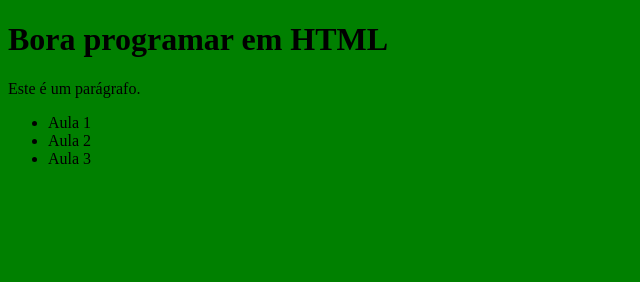
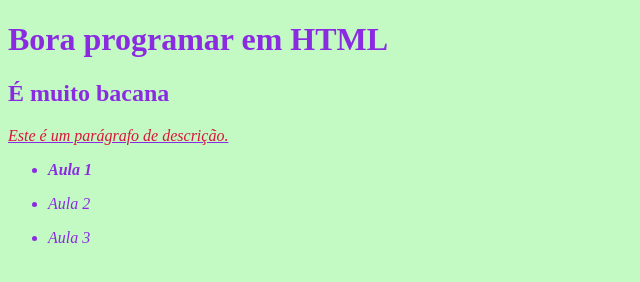
Before and after one commit to fmarquesfilho/web1, a plain HTML site: page 04-external-css/index.html in a window 1280 px wide. Shown: the whole page, without its empty margins (0-640 px from the left). Drawn offline with Linux system fonts and the light colour scheme.

Commit message:
atualizacao

```diff
--- a/04-external-css/index.html
+++ b/04-external-css/index.html
@@ -10,18 +10,23 @@
         />
     </head>
 
-    <body>
+    <body id="corpo">
         <h1>Bora programar em HTML</h1>
-        <p>Este é um parágrafo.</p>
-        <ul>
+        <h2>É muito bacana</h2>
+        <div>
+            <strong>
+                <p>Este é um parágrafo de descrição.</p>
+            </strong>
+        </div>
+        <ul class="centralizado">
             <li>
-                Aula 1
+                <p negrito>Aula 1</p>
             </li>
             <li>
-                Aula 2
+                <p negrito="desligado">Aula 2</p>
             </li>
             <li>
-                Aula 3
+                <p>Aula 3</p>
             </li>
         </ul>
     </body>
--- a/04-external-css/style.css
+++ b/04-external-css/style.css
@@ -1,3 +1,47 @@
 html {
-    background: green;
+    background: rgb(195, 250, 195);
 }
+
+h1 h2 {
+    color: darkorange;
+}
+
+div > * {
+    padding: 0px;
+    color:crimson;
+}
+
+div {
+    text-decoration: underline;
+}
+
+#descricao {
+    font-family: monospace;
+    color:brown
+}
+
+.paragrafo {
+    color:darkgreen
+}
+
+p {
+    font-weight: 400;
+    font-style: italic;
+    text-align: left;
+}
+
+p[negrito] {
+    font-weight: 700;
+}
+
+p[negrito="desligado"] {
+    font-weight: 100;
+}
+
+#corpo {
+    color: blueviolet;
+}
+
+.destacado {
+    color: darkgrey;
+}
```
